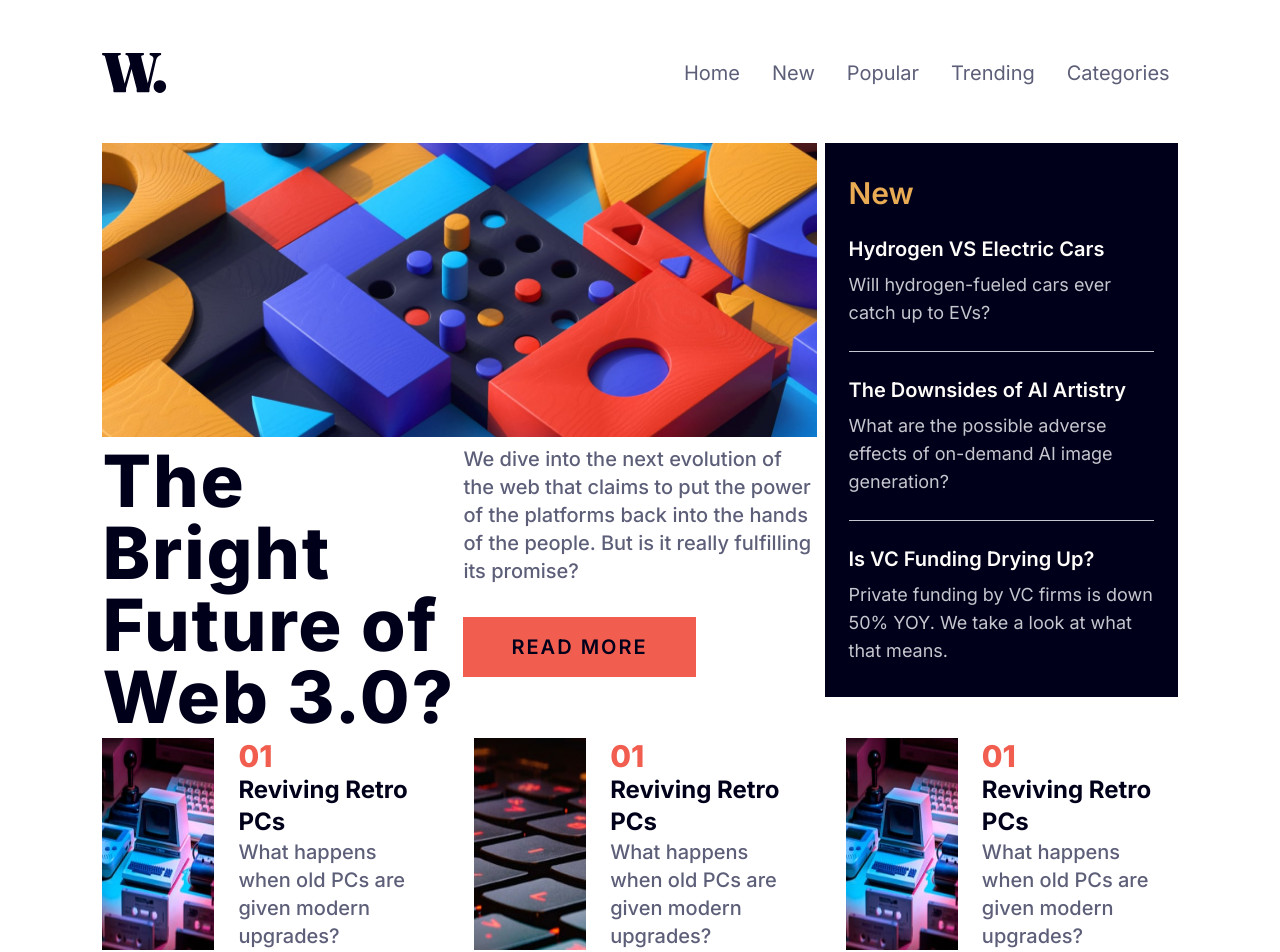
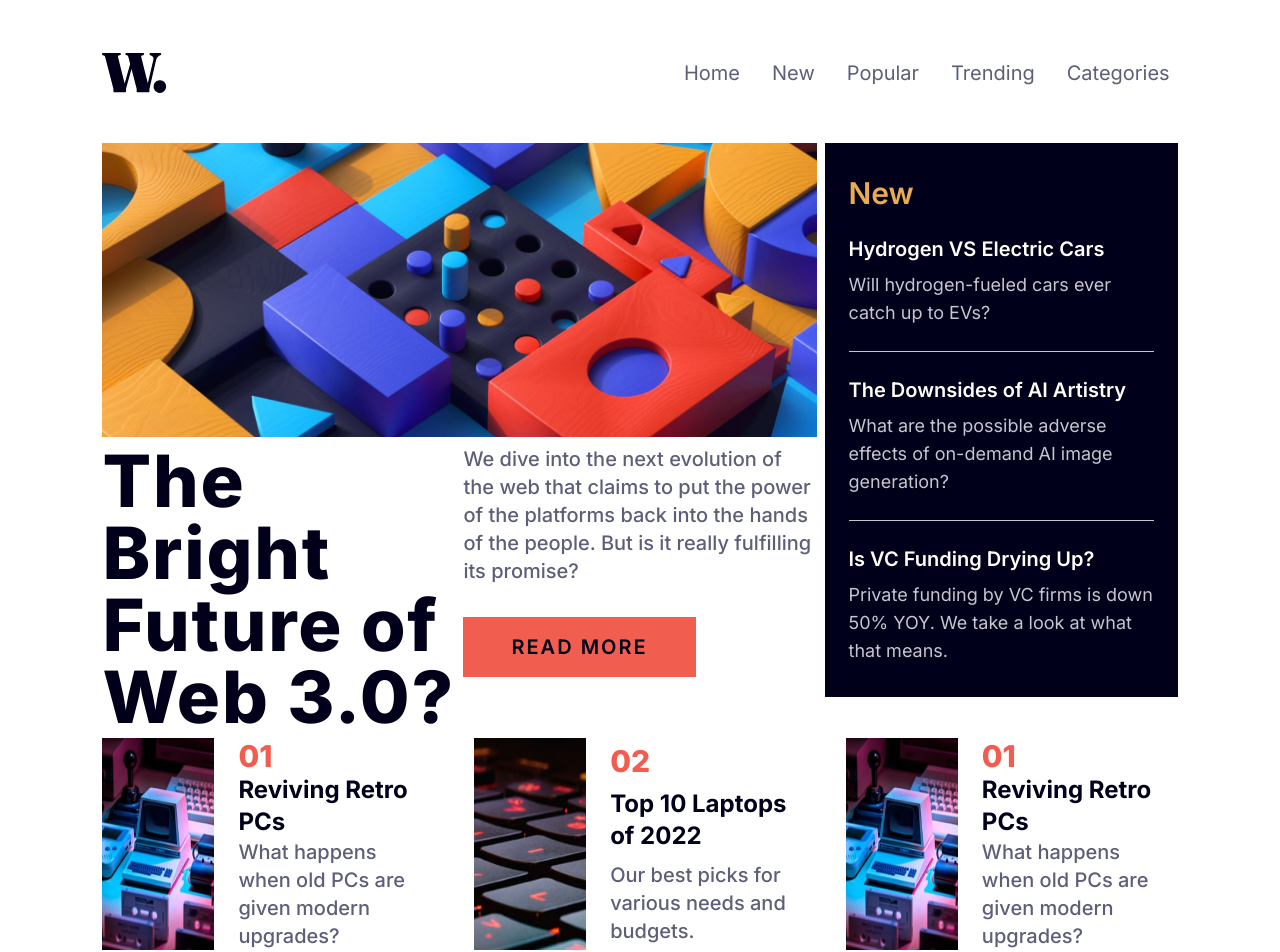
Before and after one commit to akshay-ken/rookie-project-08, a React (Vite) app: page / in a window 1280 px wide. Shown: the top 952 px of the page. Built offline with nearby package versions, Linux system fonts and the light colour scheme.

Commit message:
feat: add text content of secnd child element

```diff
--- a/src/components/FooterSection.jsx
+++ b/src/components/FooterSection.jsx
@@ -18,12 +18,12 @@ export function FooterSection() {
       <div className="flex flex-row gap-6 md:basis-1/3">
         <img src={keyImg} className="w-28" alt="" />
         <div className="flex flex-col justify-around">
-          <p className="text-3xl font-extrabold text-Soft-red">01</p>
+          <p className="text-3xl font-extrabold text-Soft-red">02</p>
           <p className="text-2xl font-bold text-Very-dark-blue">
-            Reviving Retro PCs
+            Top 10 Laptops of 2022
           </p>
           <p className="text-xl font-medium text-Dark-grayish-blue">
-            What happens when old PCs are given modern upgrades?
+            Our best picks for various needs and budgets.
           </p>
         </div>
       </div>
```
